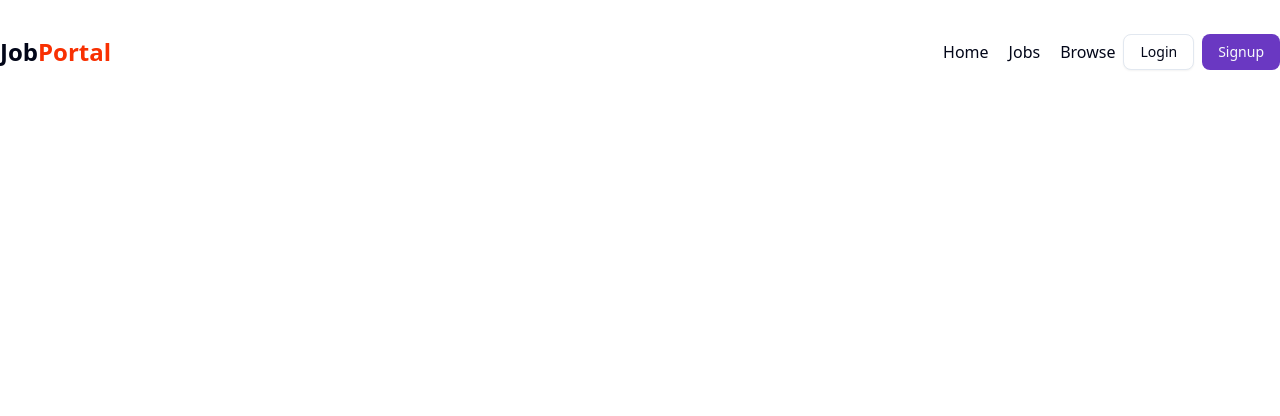
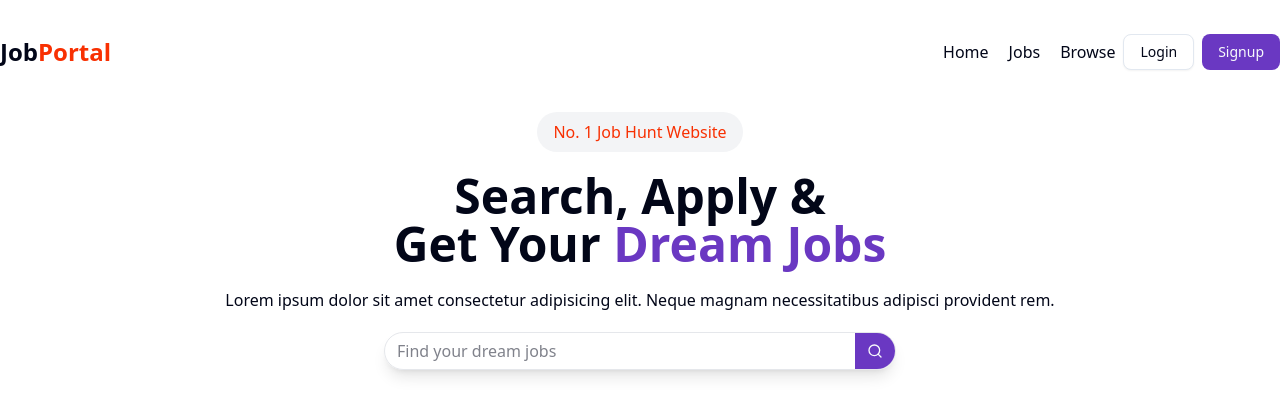
Before and after one commit to vishvadeep-0001/jobportal, a React app in the folder frontend/: page / in a window 1280 px wide. Shown: the top 416 px of the page. Built offline with nearby package versions, Linux system fonts and the light colour scheme; the HTML template or start-up script is replaced by a standard one.

Commit message:
Hero section completed

```diff
--- /dev/null
+++ b/frontend/src/components/HeroSection.jsx
@@ -0,0 +1,34 @@
+import { Search } from "lucide-react";
+import { Button } from "./ui/button";
+
+const HeroSection = () => {
+  return (
+    <div className="text-center">
+      <div className="flex flex-col gap-5 my-2">
+        <span className="mx-auto px-4 py-2 rounded-full bg-gray-100 text-[#F83002] font-medium">
+          No. 1 Job Hunt Website
+        </span>
+        <h1 className="text-5xl font-bold">
+          Search, Apply & <br />
+          Get Your <span className="text-[#6a38c2]">Dream Jobs</span>
+        </h1>
+        <p>
+          Lorem ipsum dolor sit amet consectetur adipisicing elit. Neque magnam
+          necessitatibus adipisci provident rem.
+        </p>
+        <div className="flex w-[40%] shadow-lg border border-gray-200 pl-3 rounded-full items-center gap-4 mx-auto">
+          <input
+            type="text"
+            className="outline-none border-none w-full "
+            placeholder="Find your dream jobs"
+          />
+          <Button className="rounded-r-full bg-[#6a38c2]">
+            <Search className="h-5 w-5" />
+          </Button>
+        </div>
+      </div>
+    </div>
+  );
+};
+
+export default HeroSection;
--- a/frontend/src/components/Home.jsx
+++ b/frontend/src/components/Home.jsx
@@ -1,9 +1,14 @@
 import Navbar from "./shared/Navbar";
+import HeroSection from "./HeroSection";
 
 const Home = () => {
   return (
     <>
       <Navbar />
+      <HeroSection />
+      {/* <CategoryCarousel />
+      <LatestJobs />
+      <Footer /> */}
     </>
   );
 };
```
